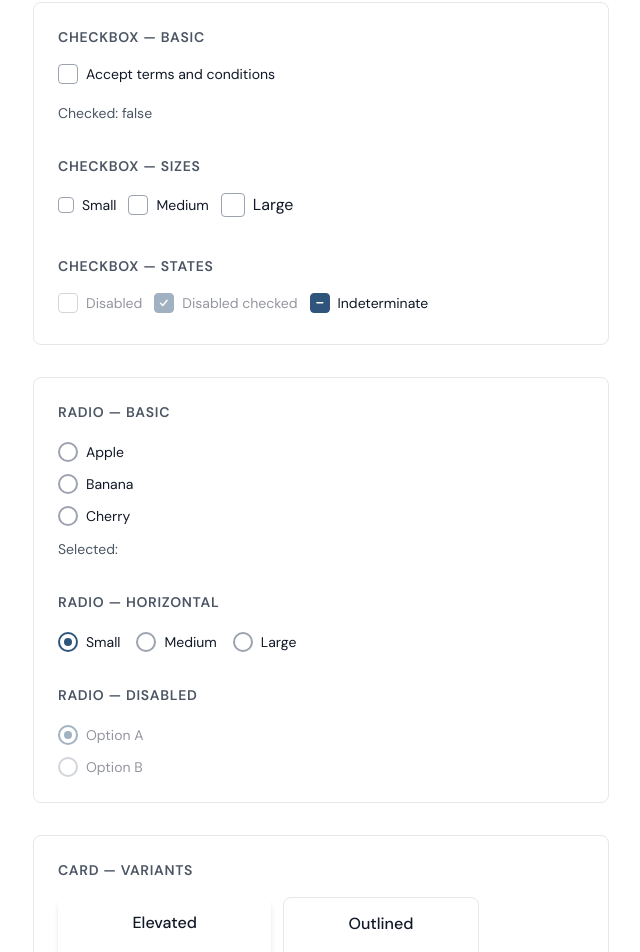
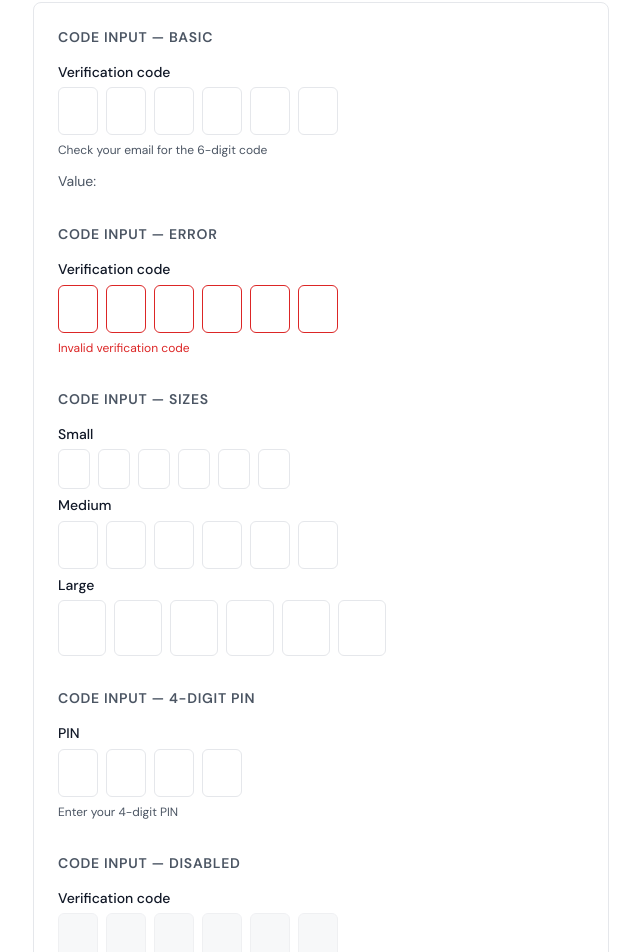
Before and after one commit to mwiraszka/eagami-design-system, an Angular app: page / in a window 1280 px wide. Shown: the part 1988-2940 px from the top of the page, without its empty margins (319-959 px from the left). Built offline with nearby package versions, Linux system fonts and the light colour scheme.

Commit message:
feat: add code input storybook stories and sandbox section

```diff
--- a/sandbox/sandbox.component.html
+++ b/sandbox/sandbox.component.html
@@ -107,6 +107,37 @@
     type="email"
     autocomplete="email"
     placeholder="you@example.com" />
+</section>
+
+<!-- ─── Code Input ────────────────────────────────────────────────────── -->
+<section class="sandbox-section">
+  <h2>Code Input — basic</h2>
+  <ea-code-input
+    label="Verification code"
+    hint="Check your email for the 6-digit code"
+    [(value)]="codeInputValue" />
+  <p class="sandbox-preview">Value: {{ codeInputValue() }}</p>
+
+  <h2>Code Input — error</h2>
+  <ea-code-input
+    label="Verification code"
+    error="Invalid verification code" />
+
+  <h2>Code Input — sizes</h2>
+  <ea-code-input size="sm" label="Small" />
+  <ea-code-input size="md" label="Medium" />
+  <ea-code-input size="lg" label="Large" />
+
+  <h2>Code Input — 4-digit PIN</h2>
+  <ea-code-input
+    label="PIN"
+    [length]="4"
+    hint="Enter your 4-digit PIN" />
+
+  <h2>Code Input — disabled</h2>
+  <ea-code-input
+    label="Verification code"
+    [disabled]="true" />
 </section>
 
 <!-- ─── Checkbox ───────────────────────────────────────────────────────── -->
--- a/sandbox/sandbox.component.ts
+++ b/sandbox/sandbox.component.ts
@@ -6,6 +6,7 @@ import {
   ButtonComponent,
   CardComponent,
   CheckboxComponent,
+  CodeInputComponent,
   DialogComponent,
   DividerComponent,
   DropdownComponent,
@@ -32,6 +33,7 @@ import { ChangeDetectionStrategy, Component, inject, signal } from '@angular/cor
     ButtonComponent,
     CardComponent,
     CheckboxComponent,
+    CodeInputComponent,
     DialogComponent,
     DividerComponent,
     DropdownComponent,
@@ -52,6 +54,7 @@ export class SandboxComponent {
   private readonly toastService = inject(ToastService);
 
   isLoading = signal(false);
+  codeInputValue = signal('');
   inputValue = signal('');
   checkboxValue = signal(false);
   radioValue = signal('');
```
Also changed, not shown: 1 other file (tests, documents, lock files or other folders).
